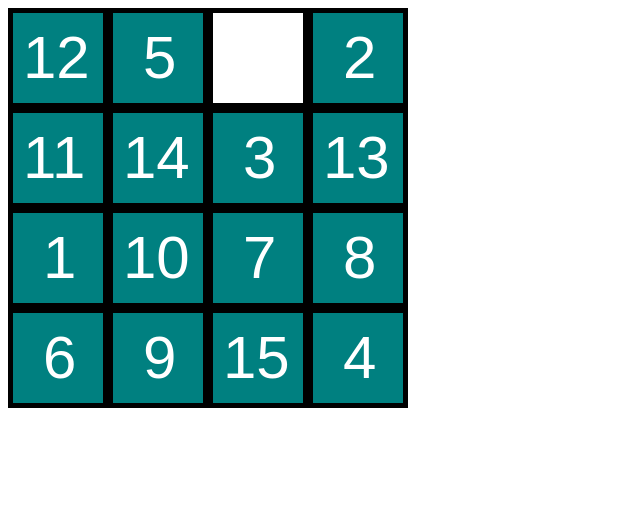
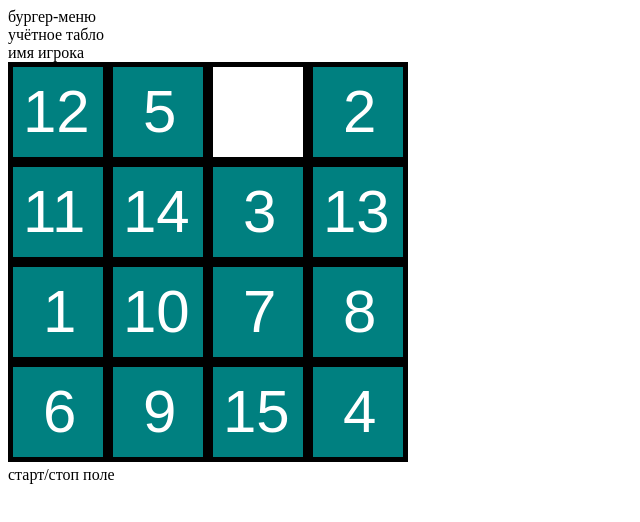
Before and after one commit to kochergin-alex32/mashas-game, a plain HTML site: page index.html in a window 1280 px wide. Shown: the whole page, without its empty margins (0-640 px from the left). Drawn offline with Linux system fonts and the light colour scheme.

Commit message:
создали структур игрового поля

```diff
--- a/index.html
+++ b/index.html
@@ -6,9 +6,20 @@
     <title>игра пятнашки</title>
 </head>
 <body>
+ <section>
+    <div>
+        <div>бургер-меню</div>
+        <div>учётное табло</div>
+        <div>имя игрокa</div>
+    </div>
+    <div>
+        <canvas id="canvas" width="400" height="400"></canvas>
+
+    </div>
+    <div>старт/стоп поле</div>
+ </section>
 
 
-<canvas id="canvas" width="400" height="400"></canvas>
 <script src="script.js"></script>
 </body>
 </html>
```
Also changed, not shown: styly.css (added).
